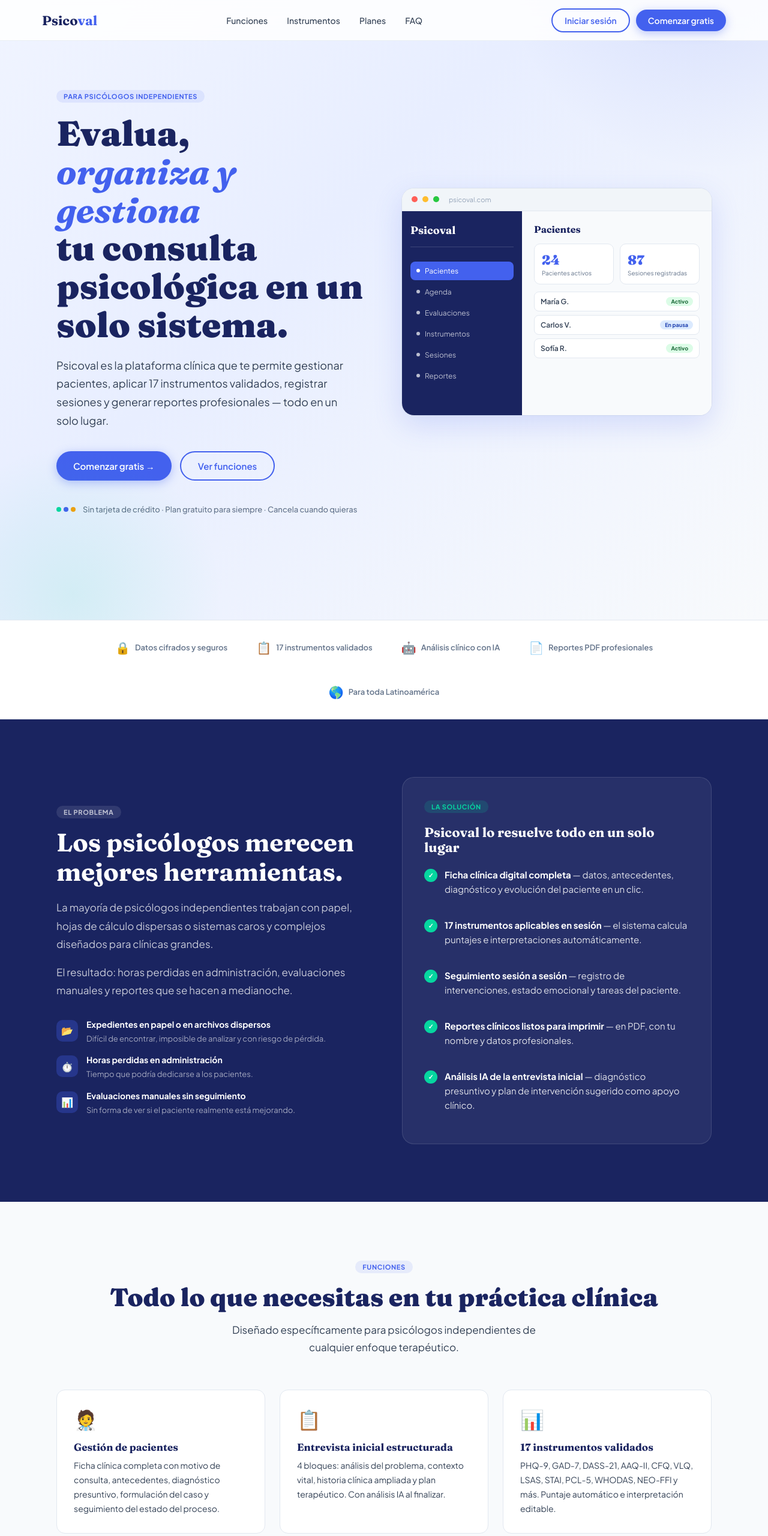
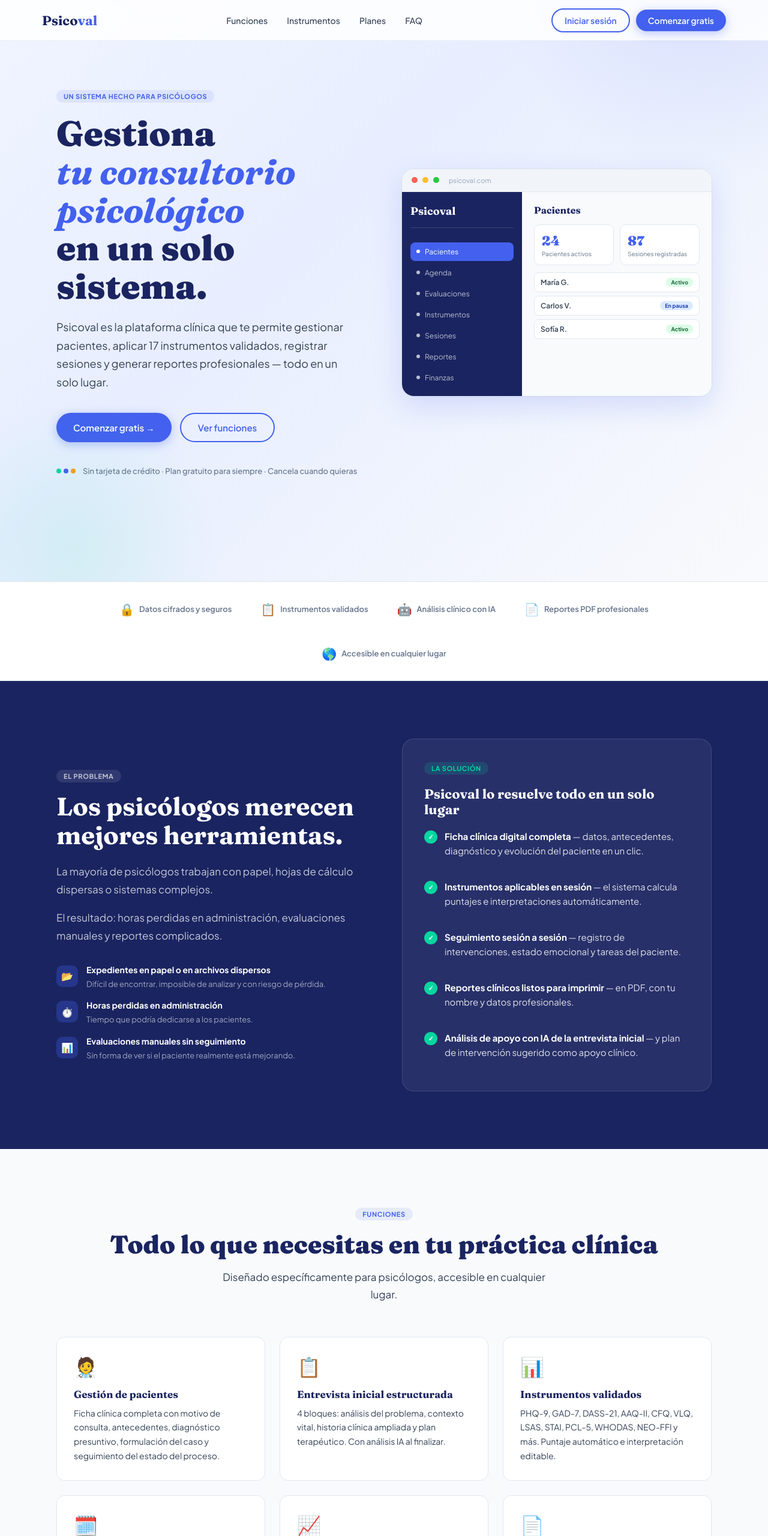
Before and after one commit to psicoval/psicoval, a plain HTML site: page psicoval_landing.html in a window 1280 px wide. Shown: the top 2560 px of the page at 60% size. Drawn offline with Linux system fonts and the light colour scheme.

Commit message:
Add files via upload

```diff
--- a/psicoval_landing.html
+++ b/psicoval_landing.html
@@ -322,8 +322,8 @@
   <div class="container">
     <div class="hero-inner">
       <div class="fade-up">
-        <span class="tag hero-badge">Para psicólogos independientes</span>
-        <h1>Evalua,<br/><em>organiza y gestiona</em><br/>tu consulta psicológica en un solo sistema.</h1>
+        <span class="tag hero-badge">Un sistema hecho para psicólogos</span>
+        <h1>Gestiona<br/><em>tu consultorio psicológico</em><br/>en un solo sistema.</h1>
         <p>Psicoval es la plataforma clínica que te permite gestionar pacientes, aplicar 17 instrumentos validados, registrar sesiones y generar reportes profesionales — todo en un solo lugar.</p>
         <div class="hero-btns">
           <a href="https://psicoval.vercel.app" class="btn-primary">
@@ -358,6 +358,8 @@
             <div class="mockup-nav-item"><div class="mockup-nav-dot"></div> Instrumentos</div>
             <div class="mockup-nav-item"><div class="mockup-nav-dot"></div> Sesiones</div>
             <div class="mockup-nav-item"><div class="mockup-nav-dot"></div> Reportes</div>
+	    <div class="mockup-nav-item"><div class="mockup-nav-dot"></div> Finanzas</div>
+
           </div>
           <div class="mockup-content">
             <div class="mockup-title">Pacientes</div>
@@ -389,10 +391,10 @@
   <div class="container">
     <div class="trust-strip-inner">
       <div class="trust-item"><span class="trust-icon">🔒</span> Datos cifrados y seguros</div>
-      <div class="trust-item"><span class="trust-icon">📋</span> 17 instrumentos validados</div>
+      <div class="trust-item"><span class="trust-icon">📋</span> Instrumentos validados</div>
       <div class="trust-item"><span class="trust-icon">🤖</span> Análisis clínico con IA</div>
       <div class="trust-item"><span class="trust-icon">📄</span> Reportes PDF profesionales</div>
-      <div class="trust-item"><span class="trust-icon">🌎</span> Para toda Latinoamérica</div>
+      <div class="trust-item"><span class="trust-icon">🌎</span> Accesible en cualquier lugar</div>
     </div>
   </div>
 </div>
@@ -404,8 +406,8 @@
       <div>
         <span class="tag" style="background:rgba(255,255,255,.1);color:rgba(255,255,255,.7);margin-bottom:16px">El problema</span>
         <h2>Los psicólogos merecen mejores herramientas.</h2>
-        <p>La mayoría de psicólogos independientes trabajan con papel, hojas de cálculo dispersas o sistemas caros y complejos diseñados para clínicas grandes.</p>
-        <p>El resultado: horas perdidas en administración, evaluaciones manuales y reportes que se hacen a medianoche.</p>
+        <p>La mayoría de psicólogos trabajan con papel, hojas de cálculo dispersas o sistemas complejos.</p>
+        <p>El resultado: horas perdidas en administración, evaluaciones manuales y reportes complicados.</p>
         <div class="problem-points">
           <div class="problem-point">
             <div class="problem-point-icon">📂</div>
@@ -434,10 +436,10 @@
         <span class="tag" style="background:rgba(6,214,160,.15);color:var(--c-accent);margin-bottom:20px">La solución</span>
         <h3 style="font-family:'Fraunces',serif;color:#fff;font-size:22px;margin-bottom:20px">Psicoval lo resuelve todo en un solo lugar</h3>
         <div class="solution-item"><div class="check">✓</div><p><strong style="color:#fff">Ficha clínica digital completa</strong> — datos, antecedentes, diagnóstico y evolución del paciente en un clic.</p></div>
-        <div class="solution-item"><div class="check">✓</div><p><strong style="color:#fff">17 instrumentos aplicables en sesión</strong> — el sistema calcula puntajes e interpretaciones automáticamente.</p></div>
+        <div class="solution-item"><div class="check">✓</div><p><strong style="color:#fff">Instrumentos aplicables en sesión</strong> — el sistema calcula puntajes e interpretaciones automáticamente.</p></div>
         <div class="solution-item"><div class="check">✓</div><p><strong style="color:#fff">Seguimiento sesión a sesión</strong> — registro de intervenciones, estado emocional y tareas del paciente.</p></div>
         <div class="solution-item"><div class="check">✓</div><p><strong style="color:#fff">Reportes clínicos listos para imprimir</strong> — en PDF, con tu nombre y datos profesionales.</p></div>
-        <div class="solution-item"><div class="check">✓</div><p><strong style="color:#fff">Análisis IA de la entrevista inicial</strong> — diagnóstico presuntivo y plan de intervención sugerido como apoyo clínico.</p></div>
+        <div class="solution-item"><div class="check">✓</div><p><strong style="color:#fff">Análisis de apoyo con IA de la entrevista inicial</strong> — y plan de intervención sugerido como apoyo clínico.</p></div>
       </div>
     </div>
   </div>
@@ -449,7 +451,7 @@
     <div class="section-header centered fade-up">
       <span class="tag section-tag">Funciones</span>
       <h2 class="section-title">Todo lo que necesitas en tu práctica clínica</h2>
-      <p class="section-sub">Diseñado específicamente para psicólogos independientes de cualquier enfoque terapéutico.</p>
+      <p class="section-sub">Diseñado específicamente para psicólogos, accesible en cualquier lugar.</p>
     </div>
     <div class="features-grid">
       <div class="feature-card fade-up">
@@ -464,7 +466,7 @@
       </div>
       <div class="feature-card fade-up" style="animation-delay:.1s">
         <div class="feature-icon">📊</div>
-        <h3>17 instrumentos validados</h3>
+        <h3>Instrumentos validados</h3>
         <p>PHQ-9, GAD-7, DASS-21, AAQ-II, CFQ, VLQ, LSAS, STAI, PCL-5, WHODAS, NEO-FFI y más. Puntaje automático e interpretación editable.</p>
       </div>
       <div class="feature-card fade-up" style="animation-delay:.15s">
@@ -575,7 +577,7 @@
         <div class="step-num">3</div>
         <div class="step-content">
           <h3>Evalúa, registra y genera reportes</h3>
-          <p>Aplica instrumentos psicométricos en sesión, registra el trabajo de cada encuentro y genera reportes clínicos profesionales en PDF con un clic. La IA te sugiere diagnósticos y planes de intervención.</p>
+          <p>Aplica instrumentos psicométricos en sesión, registra el trabajo de cada encuentro y genera reportes clínicos profesionales en PDF con un clic. La IA te sugiere un análisis de la información registrada.</p>
         </div>
       </div>
     </div>
@@ -587,7 +589,7 @@
   <div class="container">
     <div class="section-header centered fade-up">
       <span class="tag section-tag">Planes y precios</span>
-      <h2 class="section-title">Precios pensados para<br/>la realidad latinoamericana</h2>
+      <h2 class="section-title">Precios accesibles<br/></h2>
       <p class="section-sub">Sin contratos. Sin compromisos. Cancela cuando quieras. Todos los planes incluyen actualizaciones gratuitas.</p>
     </div>
     <div class="pricing-grid fade-up">
@@ -681,11 +683,7 @@
         <button class="faq-q" onclick="toggleFaq(this)">¿Puedo cancelar en cualquier momento? <span class="arrow">▾</span></button>
         <div class="faq-a"><p>Sí, sin penalidades ni períodos de aviso. Si cancelas, conservas acceso hasta el final del período pagado. Puedes exportar todos tus datos en cualquier momento.</p></div>
       </div>
-      <div class="faq-item">
-        <button class="faq-q" onclick="toggleFaq(this)">¿Funciona para cualquier enfoque terapéutico? <span class="arrow">▾</span></button>
-        <div class="faq-a"><p>Sí. Psicoval está diseñada de forma agnóstica al enfoque. Los campos de la ficha clínica, la entrevista inicial y los registros de sesión son de texto libre para que cada profesional use su propio lenguaje clínico, sea TCC, humanista, sistémico, psicodinámico o contextual.</p></div>
-      </div>
-      <div class="faq-item">
+     <div class="faq-item">
         <button class="faq-q" onclick="toggleFaq(this)">¿Necesito instalar algo? <span class="arrow">▾</span></button>
         <div class="faq-a"><p>No. Psicoval funciona completamente en el navegador web — desde cualquier computadora, tableta o teléfono con conexión a internet. Sin instalación, sin actualizaciones manuales.</p></div>
       </div>
@@ -706,7 +704,7 @@
   <div class="container" style="position:relative;z-index:1">
     <div class="fade-up">
       <h2>Empieza hoy.<br/><em style="font-style:italic">Tu consulta te lo agradecerá.</em></h2>
-      <p>Únete a psicólogos independientes de toda Latinoamérica que ya están usando Psicoval para transformar su práctica clínica.</p>
+      <p>Únete al grupo de psicólogos que ya están usando Psicoval para transformar su práctica clínica.</p>
       <div class="cta-btns">
         <a href="https://psicoval.vercel.app" class="btn-primary btn-white">Crear cuenta gratis →</a>
         <a href="#planes" class="btn-outline" style="border-color:rgba(255,255,255,.4);color:#fff">Ver planes</a>
@@ -722,7 +720,7 @@
     <div class="footer-inner">
       <div>
         <div class="footer-logo">Psicoval</div>
-        <p class="footer-tagline">La plataforma de evaluación psicológica para psicólogos independientes de toda Latinoamérica.</p>
+        <p class="footer-tagline">La plataforma de evaluación psicológica digital.</p>
       </div>
       <div class="footer-col">
         <h4>Producto</h4>
@@ -740,7 +738,7 @@
     </div>
     <div class="footer-bottom">
       <span>© 2026 Psicoval. Todos los derechos reservados.</span>
-      <span>Hecho con ❤️ para psicólogos latinoamericanos</span>
+      <span>Hecho con ❤️ para psicólogos compormetidos con su práctica</span>
     </div>
   </div>
 </footer>
```
